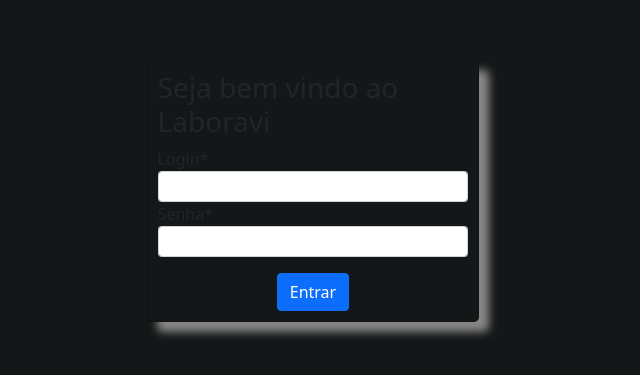
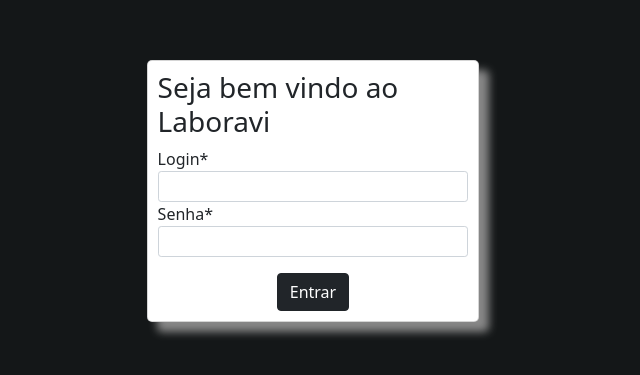
Before and after one commit to Camineuburger/laboravi, a React (Create React App) app in the folder client/: page / in a window 1280 px wide. Shown: the part 209-584 px from the top of the page, without its empty margins (327-967 px from the left). Built offline with nearby package versions, Linux system fonts and the light colour scheme.

Commit message:
Ajustado background do login.

```diff
--- a/client/src/index.css
+++ b/client/src/index.css
@@ -36,7 +36,7 @@ input[type=number] {
   padding: 10px;
   width: 26vw;
   box-shadow: 10px 10px 8px #888888;
-
+  background: white;
 }
 
 .menu-option {
--- a/client/src/screens/Login.js
+++ b/client/src/screens/Login.js
@@ -97,7 +97,7 @@ const LoginPage = () => {
 
               <div className='text-center'>
 
-                <Button variant="primary" type='submit' className='mt-3'>
+                <Button variant="dark" type='submit' className='mt-3'>
                   Entrar
                 </Button>
 
--- a/client/src/screens/MainWorkTime.js
+++ b/client/src/screens/MainWorkTime.js
@@ -214,7 +214,7 @@ const MainWorkTime = () => {
             }}
         >
             <Header user={user} />
-            {user.department}
+
             <main
                 style={{
                     height: '100%'
```
